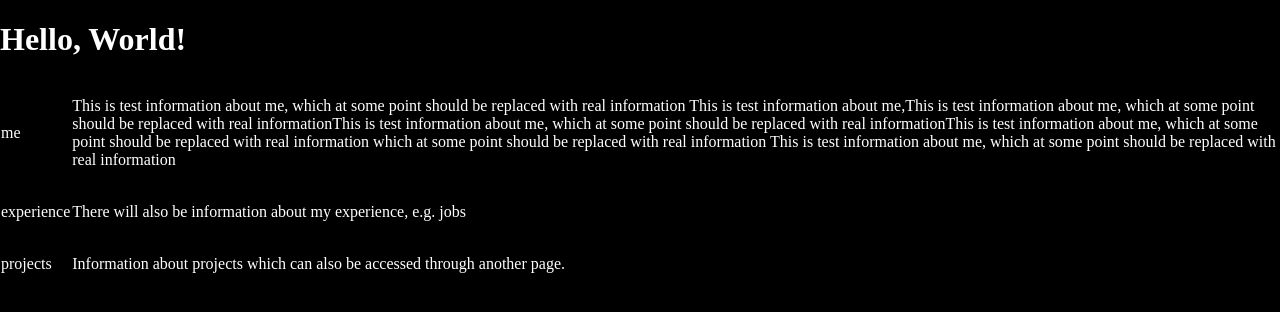
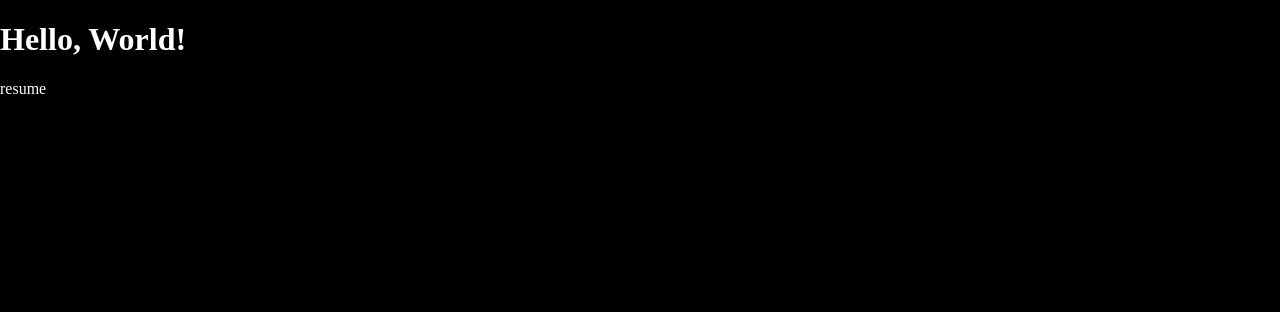
Before and after one commit to TimFinucane/personal-site, a React app: page /resume in a window 1280 px wide. Shown: the top 312 px of the page. Built offline with nearby package versions, Linux system fonts and the light colour scheme; the HTML template or start-up script is replaced by a standard one.

Commit message:
Rename resume to collapsable_list

```diff
--- a/src/components/resume/index.tsx
+++ b/src/components/collapsable_list/index.tsx
@@ -1,13 +1,12 @@
 /*
- * A nice looking resume for showing multiple sections with
- * functionality for showing and hiding each individual section.
+ * A sequence of items, each of which are collapsable
  */
 
 import * as React from 'react';
 
 import * as styles from './styles.scss';
 
-export default class Resume extends React.Component<{sections: Map<string, JSX.Element>}, {selected: string[]}>
+export default class CollapsableList extends React.Component<{sections: Map<string, JSX.Element>}, {selected: string[]}>
 {
     public constructor( props: any )
     {
--- a/src/index.tsx
+++ b/src/index.tsx
@@ -24,7 +24,7 @@ const App = () => (
             <div id={styles.bodyContent}>
                 <Switch>
                     <Route exact path="/" component={() => <p>hi</p>}/>
-                    <Route path="/resume"><Resume sections={resume_sections} /></Route>
+                    <Route path="/resume"component={() => <p>resume</p>} />
                     <Route path="/projects" component={() => <p>projects</p>}/>
                     <Route path="/referrals" component={() => <p>referrals</p>}/>
                     <Route><p>404 - FILE NOT FOUND</p></Route>
```
Also changed, not shown: src/components/collapsable_list/styles.scss (renamed from src/components/resume/styles.scss).
